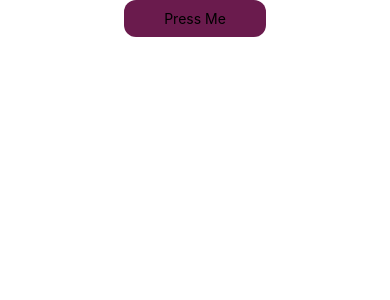
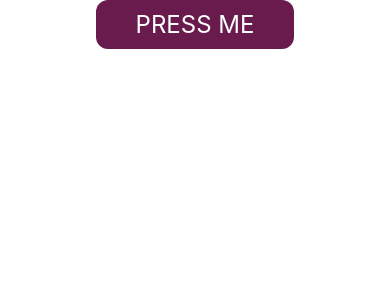
Before and after one commit to aadarshraj02/bgChanger-React-Native, a React Native app: screen / in a window 390 px wide. Shown: the top 300 px of the page. Built offline with nearby package versions, Linux system fonts and the light colour scheme.

Commit message:
styled button

```diff
--- a/App.tsx
+++ b/App.tsx
@@ -14,7 +14,7 @@ const App = () => {
       <View style={[styles.container]}>
         <TouchableOpacity>
           <View style={styles.actionBtn}>
-            <Text>Press Me</Text>
+            <Text style={styles.actionBtnTxt}>Press Me</Text>
           </View>
         </TouchableOpacity>
       </View>
@@ -36,4 +36,9 @@ const styles = StyleSheet.create({
     paddingVertical: 10,
     paddingHorizontal: 40,
   },
+  actionBtnTxt: {
+    fontSize: 24,
+    color: '#fff',
+    textTransform: 'uppercase',
+  },
 });
```
